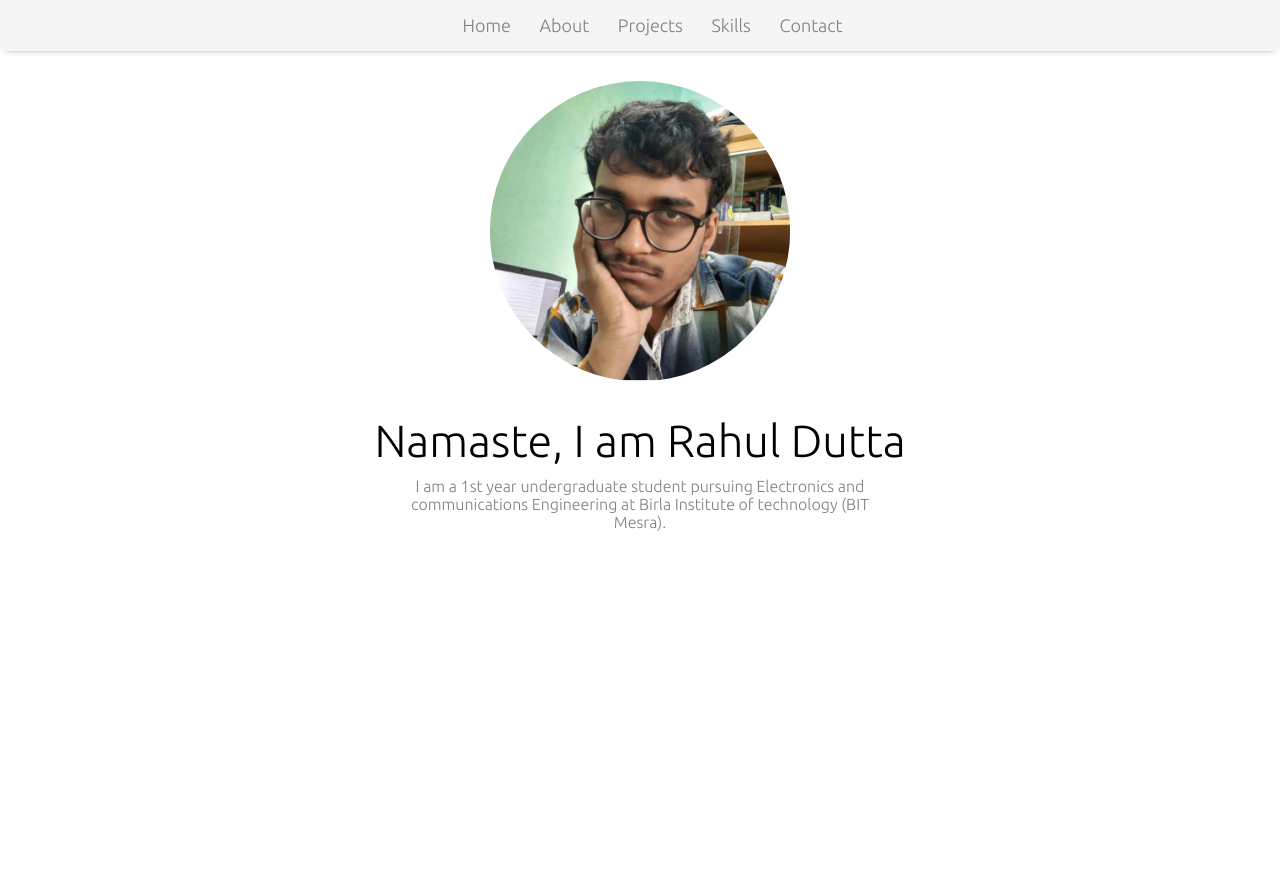
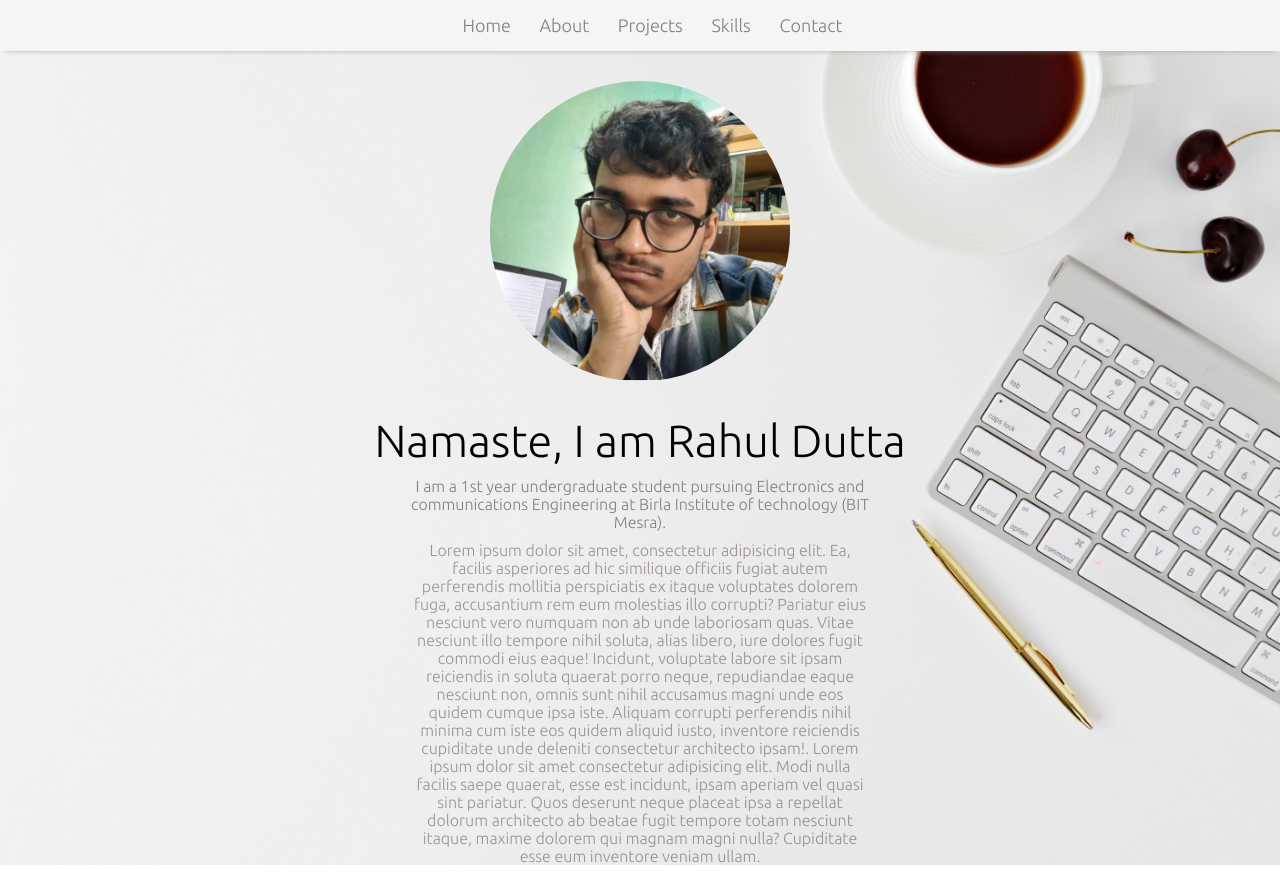
Before and after one commit to code-o-holic/portfolio, a plain HTML site: page project.html in a window 1280 px wide. Before the commit the page ends 800 px from the top, so only its background shows below. Drawn offline with Linux system fonts and the light colour scheme.

Commit message:
projectadd

```diff
--- a/project.html
+++ b/project.html
@@ -24,7 +24,7 @@
                </div>
             </div>
         </nav>
-    </header>
+
         <div class="welcome" >
 
                 <img class="img" src="project.jpg" width="300px" >
@@ -36,7 +36,12 @@
             <p class = "bio1">
                  I am a 1st year undergraduate student pursuing Electronics and communications Engineering at Birla Institute of technology (BIT Mesra).
             </p>
+            <p class="bio2">
+               Lorem ipsum dolor sit amet, consectetur adipisicing elit. Ea, facilis asperiores ad hic similique officiis fugiat autem perferendis mollitia perspiciatis ex itaque voluptates dolorem fuga, accusantium rem eum molestias illo corrupti? Pariatur eius nesciunt vero numquam non ab unde laboriosam quas. Vitae nesciunt illo tempore nihil soluta, alias libero, iure dolores fugit commodi eius eaque! Incidunt, voluptate labore sit ipsam reiciendis in soluta quaerat porro neque, repudiandae eaque nesciunt non, omnis sunt nihil accusamus magni unde eos quidem cumque ipsa iste. Aliquam corrupti perferendis nihil minima cum iste eos quidem aliquid iusto, inventore reiciendis cupiditate unde deleniti consectetur architecto ipsam!.
+               Lorem ipsum dolor sit amet consectetur adipisicing elit. Modi nulla facilis saepe quaerat, esse est incidunt, ipsam aperiam vel quasi sint pariatur. Quos deserunt neque placeat ipsa a repellat dolorum architecto ab beatae fugit tempore totam nesciunt itaque, maxime dolorem qui magnam magni nulla? Cupiditate esse eum inventore veniam ullam.
+            </p>
         </div>
+    </header>
 
 
 </body>
--- a/stylesheet.css
+++ b/stylesheet.css
@@ -11,6 +11,13 @@
     box-sizing:border-box;
     -webkit-font-smoothing:antialiased;
     text-decoration:none;
+}
+header
+{
+
+background-image:url("test5.jpg");
+background-repeat: no-repeat;
+  background-size:100% 100%;
 }
 .max
 {
@@ -66,6 +73,16 @@
     padding-right:400px;
     text-align: center;
 }
+.bio2
+{
+    color:rgba(27, 2, 2, 0.384);
+    font-family:Ubuntu, sans-serif;
+    margin:10px;
+    padding-left:400px;
+    padding-right:400px;
+    text-align: center;
+}
+
 .welcome
 {
     padding:30px;
```
Also changed, not shown: test1.jpg (added), test3.jpg (added), test4.jpg (added), test5.jpg (added), 1 other file.
